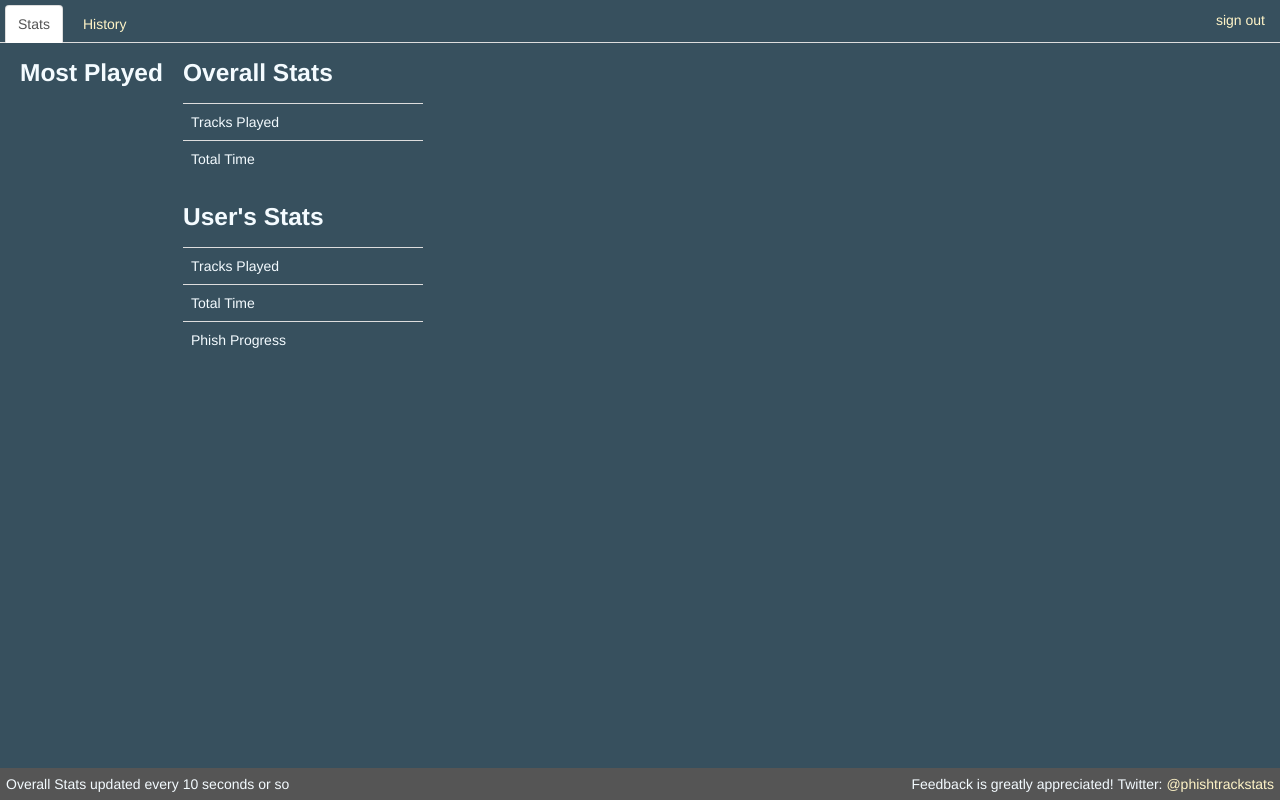
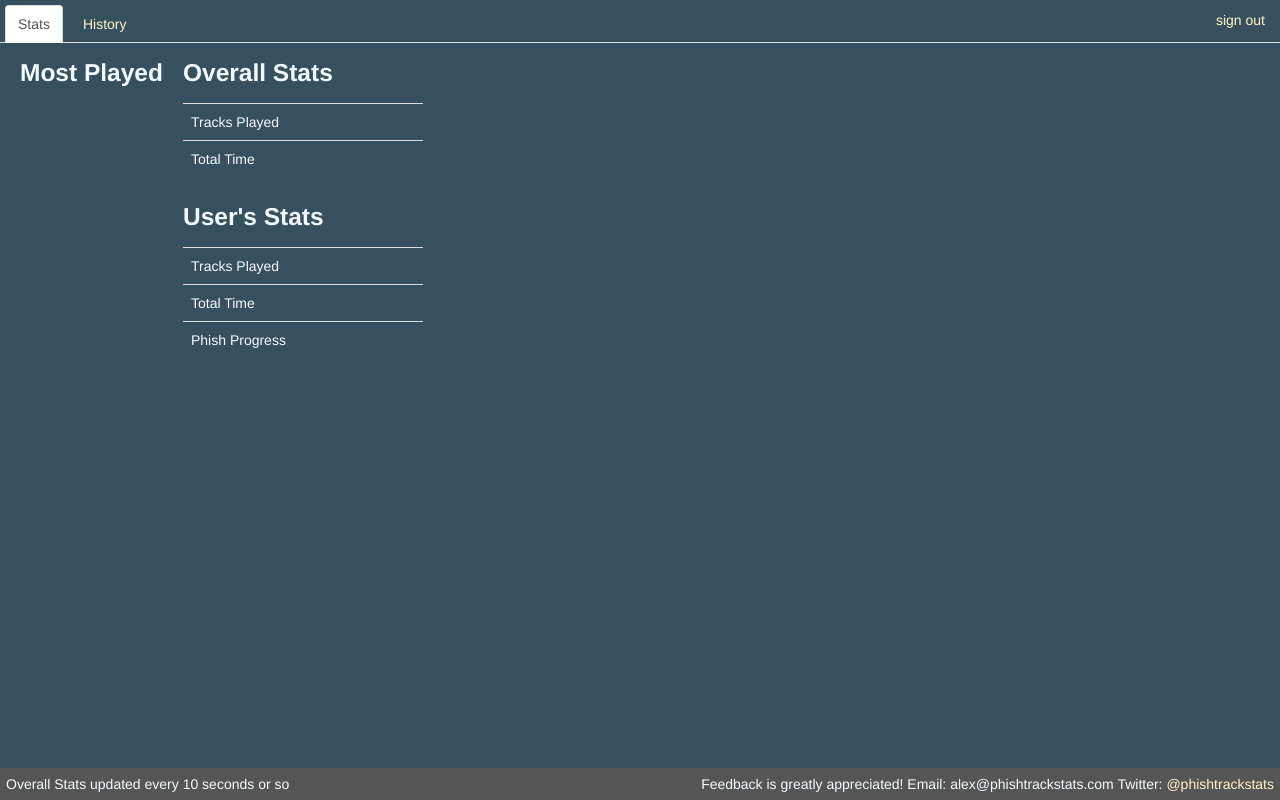
Before and after one commit to alexebird/phishtracks-stats-firefox, a website: page data/stats.html in a window 1280 px wide. Drawn offline with Linux system fonts and the light colour scheme.

Commit message:
move addon icons to root. show email address in stats panel.

```diff
--- a/data/stats.html
+++ b/data/stats.html
@@ -104,7 +104,7 @@
       <div id="footer">
         <span id="footer-message">Overall Stats updated every 10 seconds or so</span>
         <span id="feedback-info">
-          Feedback is greatly appreciated!
+          Feedback is greatly appreciated! Email: alex@phishtrackstats.com
           Twitter: <a class="open-tab-link" data-url="https://twitter.com/phishtrackstats">@phishtrackstats</a>
         </span>
       </div>
--- a/package.json
+++ b/package.json
@@ -6,7 +6,7 @@
   "author": "Alexander Bird",
   "license": "MPL 2.0",
   "homepage": "http://www.phishtrackstats.com",
-  "icon": "data/assets/ico/icon-bargraph48x48.png",
-  "icon64": "data/assets/ico/icon-bargraph64x64.png",
+  "icon": "icon.png",
+  "icon64": "icon64.png",
   "version": "0.1.0"
 }
```
Also changed, not shown: README.md, icon.png (renamed from data/assets/ico/icon-bargraph48x48.png), icon64.png (renamed from data/assets/ico/icon-bargraph64x64.png).
